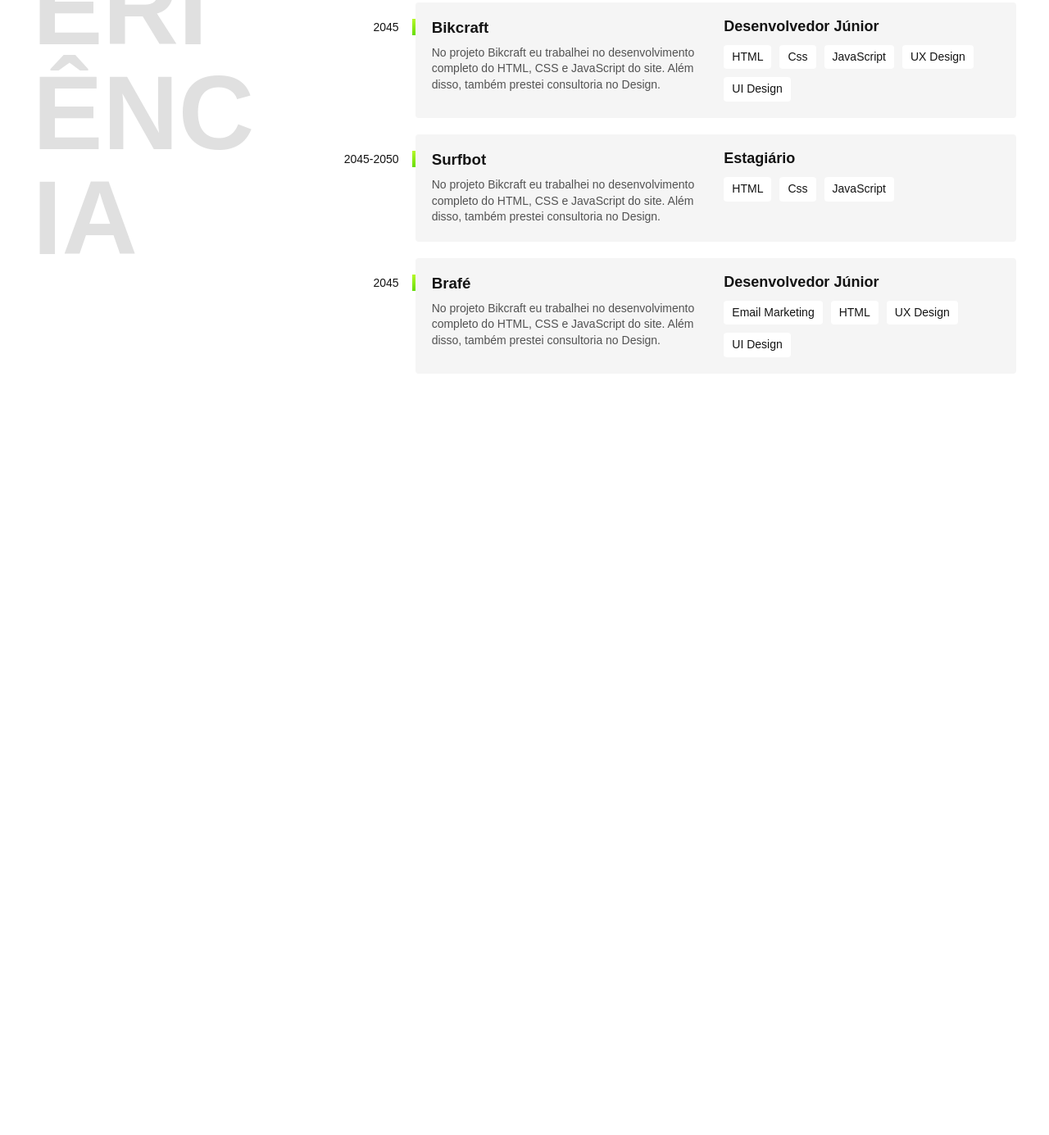
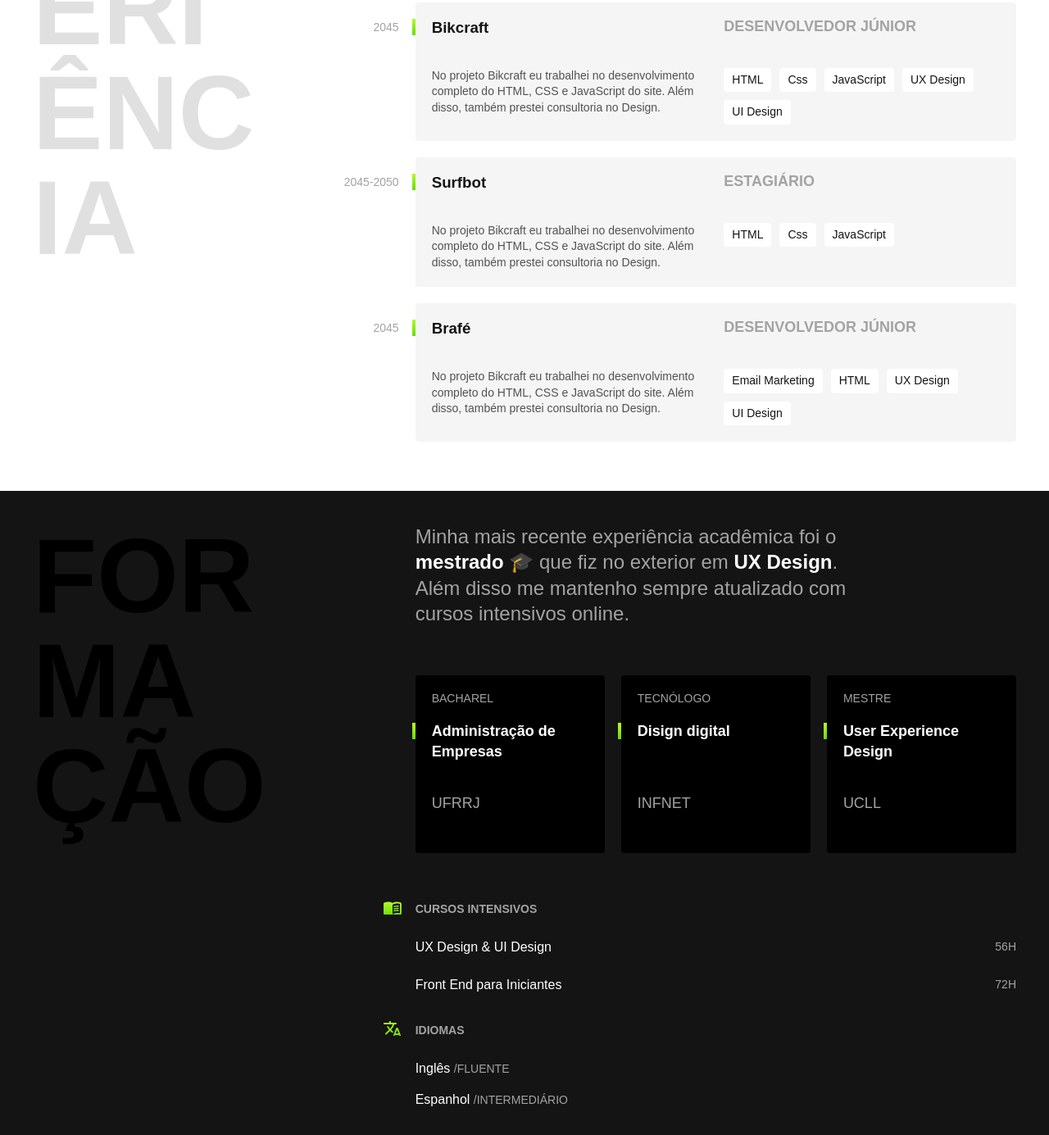
Before and after one commit to FagnerTds/Front-end-treino, a plain HTML site: page lobo-descricao/index.html in a window 1280 px wide. Shown: the part 961-2346 px from the top of the page at 82% size. Before the commit the page ends 1477 px from the top, so only its background shows below. Drawn offline with Linux system fonts and the light colour scheme.

Commit message:
Criado o saction formação, adicionado responsividade

```diff
--- a/lobo-descricao/css/experiencia.css
+++ b/lobo-descricao/css/experiencia.css
@@ -15,7 +15,8 @@
   margin-bottom: 3.75rem;
   max-width: 40ch;
   color: #525252;
-}strong{
+}
+strong{
   color: #141414;
 }
 .empresa{
--- /dev/null
+++ b/lobo-descricao/css/formacao.css
@@ -0,0 +1,126 @@
+.formacao-container{
+  max-width: 75rem;
+  padding: 2.5rem 1.25rem;
+  margin: 0 auto;
+  display: grid;
+  grid-template-columns: 1fr 2fr;
+  gap: 6.25rem;
+}
+.formacao{
+  background: #141414;
+  color: #ffffff;
+}
+.formacao-container strong{
+  color: #ffffff;
+}
+.subtitulo{
+  color: #000;
+}
+
+.formacao-texto{
+  font-size: 1.5rem;
+  line-height: 1.3;
+  margin-bottom: 3.75rem;
+  max-width: 40ch;
+  color: #a3a3a3;
+}
+.faculdade-lista{
+  display: flex;
+  flex-wrap: wrap;
+  gap: 20px;
+  margin-bottom: 60px;
+}
+.faculdade{
+  flex: 1;
+  background: #000;
+  padding: 20px;
+  border-radius: 4px;
+  display: flex;
+  flex-direction: column;
+
+}
+.faculdade-tipo{
+  font-size: .875rem;
+  color: #a3a3a3;
+  text-transform: uppercase;
+  margin-bottom: 20px;
+}
+.faculdade-curso{
+  font-size: 1.125rem;
+  line-height: 1.4;
+  margin-bottom: 40px;
+  position: relative;
+  flex: 1;
+}
+.faculdade-curso::before{
+  content: "";
+  display: block;
+  width: 4px;
+  height: 20px;
+  background:linear-gradient(#b6f829, #67dd0a);
+  position: absolute;
+  top: 2px;
+  left: -24px;
+}
+.faculdade-instituicao{
+  font-size: 1.125rem;
+  color: #a3a3a3;
+}
+
+.formacao-extra{
+  margin-bottom: 10px;
+  position: relative;
+}
+.formacao-extra h3, span{
+  margin-bottom: 30px;
+  font-size: .875rem;
+  color: #a3a3a3;
+  text-transform: uppercase;
+}
+.extra{
+  display: flex;
+  justify-content: space-between;
+}
+.extra-i{
+  margin-bottom: 20px;
+}
+.formacao-sub1::before{
+  content: "";
+  display: block;
+  width: 50px;
+  height: 20px;
+  background-image: url(../img/cursos.svg);
+  background-repeat: no-repeat;
+  position: absolute;
+  left: -40px;
+  top: -5px;
+}
+.formacao-sub2::before{
+  content: "";
+  display: block;
+  width: 50px;
+  height: 20px;
+  background-image: url(../img/idiomas.svg);
+  background-repeat: no-repeat;
+  position: absolute;
+  left: -40px;
+  top: -5px;
+}
+@media(max-width:800px){
+  .formacao-container{
+    grid-template-columns: 1fr;
+    gap: 2rem;
+
+  }
+  .subtitulo{
+    color: #c3c3c3;
+  }
+  .formacao-sub2::before{
+    top: -4px;
+    left: 70px;
+  }
+  .formacao-sub1::before{
+    top: -6px;
+    left: 160px;
+  }
+}
--- a/lobo-descricao/css/style.css
+++ b/lobo-descricao/css/style.css
@@ -2,3 +2,4 @@
 @import './header.css';
 @import './introducao.css';
 @import './experiencia.css';
+@import './formacao.css';
--- a/lobo-descricao/index.html
+++ b/lobo-descricao/index.html
@@ -81,6 +81,49 @@
     </div>
   </section>
 
+  <section class="formacao" id="formacao" aria-label="formacao">
+    <div class="formacao-container">
+      <h2 class="subtitulo">formação</h2>
+      <div class="formacao-principal">
+        <p class="formacao-texto">
+          Minha mais recente experiência acadêmica foi o <strong>mestrado</strong> 🎓 que fiz no exterior em <strong>UX Design</strong>. Além disso me mantenho sempre atualizado com cursos intensivos online.
+        </p>
+        <ul class="faculdade-lista">
+          <li class="faculdade">
+            <span class="faculdade-tipo">Bacharel</span>
+            <h3 class="faculdade-curso">Administração de Empresas </h3>
+            <span class="faculdade-instituicao">UFRRJ</span>
+          </li>
+          <li class="faculdade">
+            <span class="faculdade-tipo">Tecnólogo</span>
+            <h3 class="faculdade-curso">Disign digital</h3>
+            <span class="faculdade-instituicao">infnet</span>
+          </li><li class="faculdade">
+            <span class="faculdade-tipo">mestre</span>
+            <h3 class="faculdade-curso">User Experience Design</h3>
+            <span class="faculdade-instituicao">UCLL</span>
+          </li>
+        </ul>
+
+        <div class="formacao-extra">
+          <h3 class="formacao-sub1">CURSOS INTENSIVOS</h3>
+          <ul >
+            <li class="extra">UX Design & UI Design <span>56h</span></li>
+            <li class="extra">Front End para Iniciantes <span>72h</span></li>
+          </ul>
+        </div>
+        <div class="formacao-extra">
+          <h3 class="formacao-sub2">Idiomas</h3>
+          <ul>
+            <li class="extra-i">Inglês <span>/fluente</span></li>
+            <li class="extra-i">Espanhol <span>/intermediário</span></li>
+          </ul>
+        </div>
+      </div>
+    </div>
+
+  </section>
+
 </body>
 
 </html>
```
